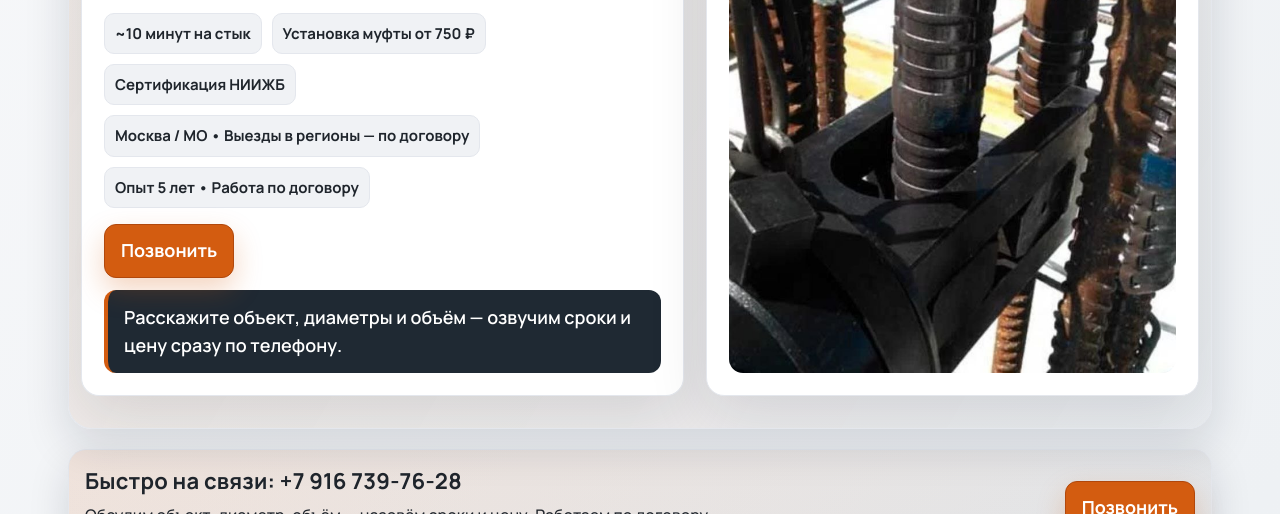
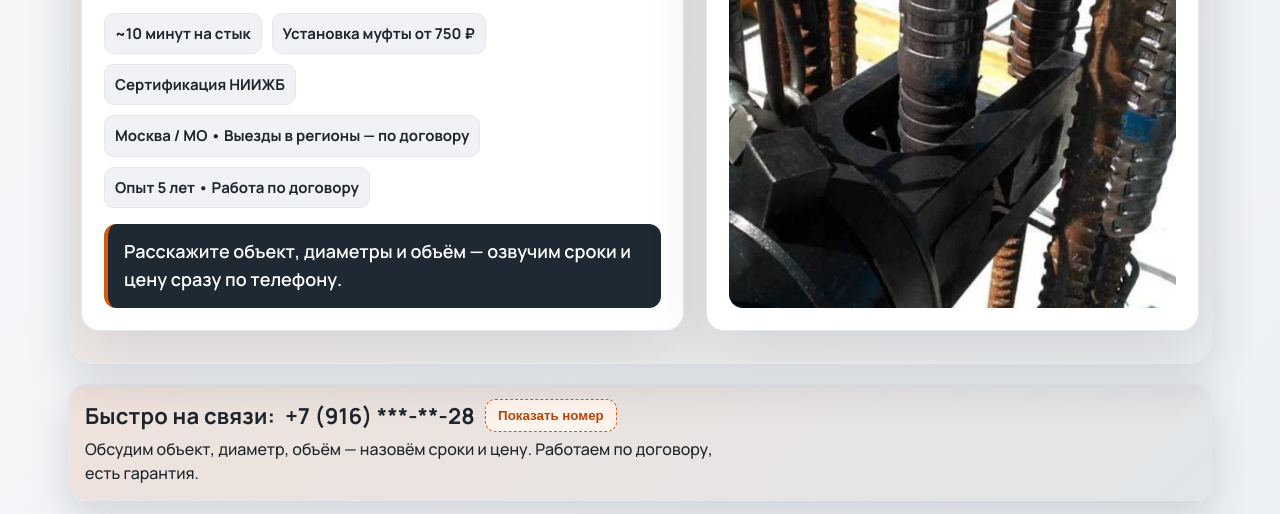
Before and after one commit to KrasilnikovAV/obzim-muft, a plain HTML site: page index.html in a window 1280 px wide. Shown: the part 438-952 px from the top of the page. Drawn offline with Linux system fonts and the light colour scheme.

Commit message:
fix_buttons

```diff
--- a/index.html
+++ b/index.html
@@ -111,6 +111,18 @@
     .btn:hover{transform: translateY(-1px); box-shadow:0 14px 32px rgba(211,92,16,.32);}
     .btn.ghost{background: var(--card); color: var(--text); border-color: var(--border); box-shadow:none;}
     .btn.ghost:hover{border-color: var(--accent); color: var(--accent);}
+    .reveal-btn{
+      display:inline-flex; align-items:center; gap:8px;
+      padding:8px 12px;
+      background:#fff3eb;
+      color: var(--accent-dark);
+      border:1px dashed var(--accent);
+      border-radius:10px;
+      font-weight:800;
+      cursor:pointer;
+      transition: transform .1s ease, box-shadow .1s ease, border-color .1s ease;
+    }
+    .reveal-btn:hover{transform: translateY(-1px); border-color: var(--accent-dark); box-shadow:0 10px 22px rgba(211,92,16,.18);}
     .hero{
       display:grid; grid-template-columns: 1.1fr .9fr; gap:22px;
       margin:32px 0 20px;
@@ -169,6 +181,7 @@
       display:flex; align-items:center; justify-content:space-between; gap:16px; flex-wrap:wrap;
     }
     .cta-title{margin:0; font-size:22px; font-weight:800; letter-spacing:0.2px;}
+    .cta-phone{display:flex; align-items:center; gap:10px; flex-wrap:wrap;}
     .cta-sub{margin:4px 0 0; color:var(--text); font-size:16px; max-width:640px;}
     .cta-actions{display:flex; gap:10px; flex-wrap:wrap;}
     .grid{display:grid; gap:14px; grid-template-columns: repeat(auto-fit, minmax(260px, 1fr));}
@@ -304,9 +317,11 @@
     .contacts{display:grid; gap:12px; grid-template-columns:1.1fr .9fr;}
     @media (max-width:820px){ .contacts{grid-template-columns:1fr;} }
     .contact-card{padding:18px;}
+    .phone-row{display:flex; align-items:center; gap:10px; flex-wrap:wrap;}
     .phone-big{font-size:28px; font-weight:800; margin:0;}
     .small{font-size:16px; color:var(--muted);}
     .footer{margin:28px 0 0; padding:16px 0 30px; color:var(--muted); font-size:14px;}
+    .hidden{display:none !important;}
     .sr-only{
       position:absolute; width:1px; height:1px; padding:0; margin:-1px; overflow:hidden;
       clip: rect(0,0,0,0); white-space:nowrap; border:0;
@@ -362,10 +377,6 @@
           <span class="badge">Опыт 5 лет • Работа по договору</span>
         </div>
 
-        <div class="top-actions" style="margin-top:10px">
-          <a class="btn" data-phone>Позвонить</a>
-        </div>
-
         <div class="notice">
           Расскажите объект, диаметры и объём — озвучим сроки и цену сразу по телефону.
         </div>
@@ -380,11 +391,8 @@
     <section class="cta-strip">
       <div class="cta-inner">
         <div class="cta-text">
-          <p class="cta-title">Быстро на связи: +7 916 739-76-28</p>
+          <p class="cta-title cta-phone">Быстро на связи: <span data-phone-text>+7 (___) ___-__-__</span> <button class="reveal-btn" type="button" data-phone-reveal>Показать номер</button></p>
           <p class="cta-sub">Обсудим объект, диаметр, объём — назовём сроки и цену. Работаем по договору, есть гарантия.</p>
-        </div>
-        <div class="cta-actions">
-          <a class="btn" data-phone>Позвонить</a>
         </div>
       </div>
     </section>
@@ -489,9 +497,9 @@
       <div class="contacts">
         <div class="card contact-card">
           <p class="small" style="margin-top:0;">Свяжитесь напрямую — обсудим объект и объём.</p>
-          <p class="phone-big" data-phone-text>+7 (___) ___-__-__</p>
-          <div class="top-actions" style="margin-top:8px">
-            <a class="btn" data-phone>Позвонить</a>
+          <div class="phone-row">
+            <p class="phone-big" data-phone-text>+7 (___) ___-__-__</p>
+            <button class="reveal-btn" type="button" data-phone-reveal>Показать номер</button>
           </div>
           <p class="small" style="margin-top:10px">График: ежедневно с 8:00 до 20:00 (по договорённости).</p>
           <p class="small" style="margin-top:6px">Выезд: Москва, МО. Другие регионы — обсуждаем.</p>
@@ -526,7 +534,6 @@
           <div style="margin-top:6px">Минимальный заказ от 25 000 ₽ • Стоимость договорная</div>
         </div>
         <div class="top-actions">
-          <a class="btn ghost" data-phone>Позвонить</a>
         </div>
       </div>
 
@@ -551,10 +558,29 @@
       return raw;
     }
 
-    function setContacts(){
+    function maskPhone(raw){
+      const digits = raw.replace(/\D/g, "");
+      if (digits.length === 11 && digits.startsWith("7")){
+        return `+7 (${digits.slice(1,4)}) ***-**-${digits.slice(9)}`;
+      }
+      return raw.replace(/\d(?=\d{2})/g, "*");
+    }
+
+    function initPhoneDisplay(){
       const formatted = formatPhone(PHONE);
+      const masked = maskPhone(PHONE);
+
       document.querySelectorAll("[data-phone]").forEach(a => a.href = "tel:" + PHONE);
-      document.querySelectorAll("[data-phone-text]").forEach(el => el.textContent = formatted);
+      document.querySelectorAll("[data-phone-text]").forEach(el => el.textContent = masked);
+
+      const reveal = () => {
+        document.querySelectorAll("[data-phone-text]").forEach(el => el.textContent = formatted);
+        document.querySelectorAll("[data-phone-reveal]").forEach(btn => btn.classList.add("hidden"));
+        if (typeof ym === "function") { ym(105927324, "reachGoal", "phone_revealed"); }
+        document.dispatchEvent(new CustomEvent("phone:reveal", {detail:{phone: PHONE}}));
+      };
+
+      document.querySelectorAll("[data-phone-reveal]").forEach(btn => btn.addEventListener("click", reveal));
     }
 
     function initSlider(){
@@ -604,7 +630,7 @@
 
     document.addEventListener("DOMContentLoaded", () => {
       document.getElementById("year").textContent = new Date().getFullYear();
-      setContacts();
+      initPhoneDisplay();
       initSlider();
     });
   </script>
```
